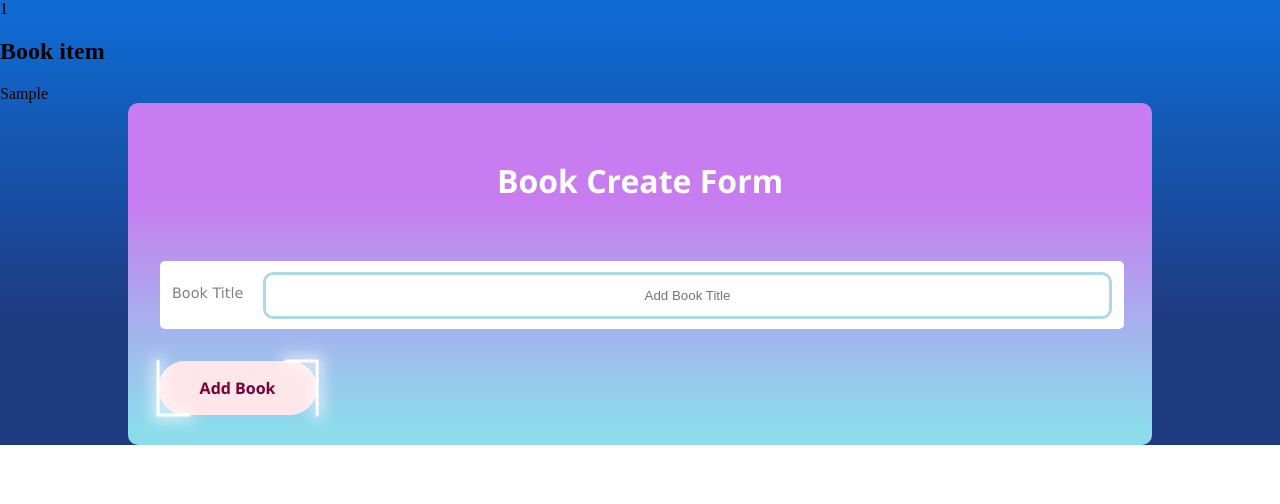
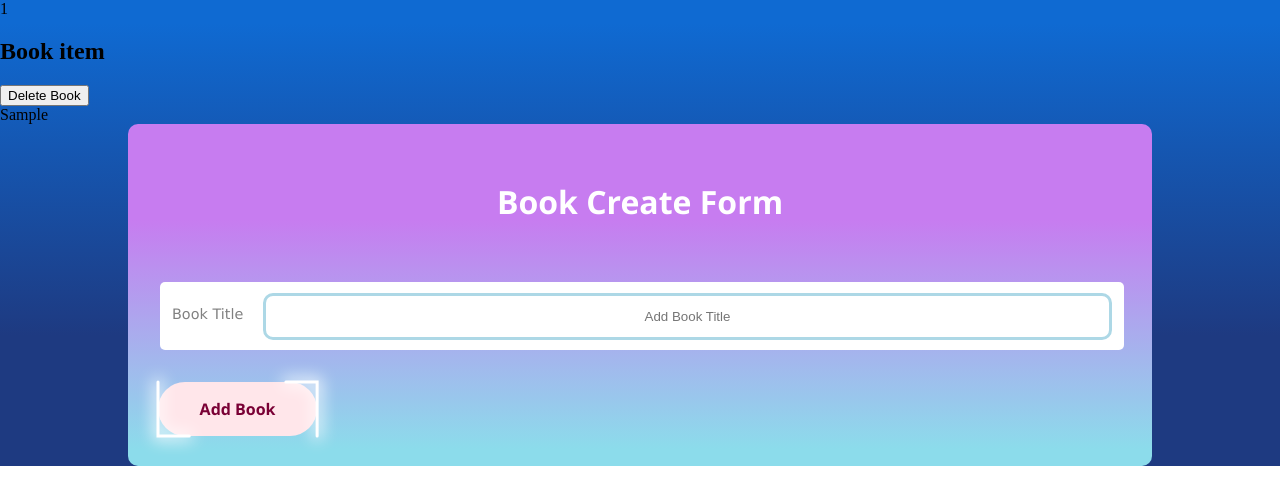
Before and after one commit to bebofofum/books-Practice, a React (Create React App) app: page / in a window 1280 px wide. Both pictures are taken after typing "Sample" into the empty fields and a click on the button "Add Book". Shown: the top 504 px of the page. Built offline with nearby package versions, Linux system fonts and the light colour scheme.

Commit message:
Added delete button function. Need to add show item styling and button icons.

```diff
--- a/src/App.js
+++ b/src/App.js
@@ -8,8 +8,14 @@ function App() {
 
     const [ books, setBooks ] = useState([]);
 
+    const handleDeleteBookById = (id) => {
+        const updatedBooks = books.filter((book) => {
+            return book.id !== id;
+        });
 
+        setBooks(updatedBooks)
 
+    };
 
 
     const handleCreateBoook = (title) => {
@@ -17,14 +23,16 @@ function App() {
             return Math.round(Math.random() * 9999)
         }
         const updatedBooks = [
-            ...books, { id: uniqueID, title}
-        ]
+            ...books, {
+                id: uniqueID,
+                title }
+        ];
         setBooks(updatedBooks);
     }
 
     return <div className='App'>
         {books.length}
-        <BookList books={books}/>
+        <BookList books={books} onDeleteBook={handleDeleteBookById} />
         <BookCreate onCreateBook={handleCreateBoook}/>
     </div>
 }
--- a/src/components/BookList.js
+++ b/src/components/BookList.js
@@ -2,9 +2,9 @@ import React from 'react';
 import BookShow from './BookShow';
 
 
-const BookList = ({ books }) => {
+const BookList = ({ books, onDeleteBook }) => {
     const renderedBooks = books.map(book => {
-        return <BookShow key={book.id} book={book} />
+        return <BookShow key={book.id} book={book} onDeleteBook={onDeleteBook} />
     })
 
     return <div className='book-list-container'>{renderedBooks}</div>;
--- a/src/components/BookShow.js
+++ b/src/components/BookShow.js
@@ -1,9 +1,16 @@
 import React from 'react';
 
 
-const BookShow = ({ book }) => {
+const BookShow = ({ book, onDeleteBook }) => {
+    const handleClick = () => {
+        onDeleteBook(book.id)
+    };
+
     return <div>
         <h2>Book item</h2>
+        <div className='delete-icon-container'>
+            <button className='delete-icon' onClick={handleClick} >Delete Book</button>
+        </div>
         <div className='book-title-show'>{book.title}</div>
     </div>
 }
```
